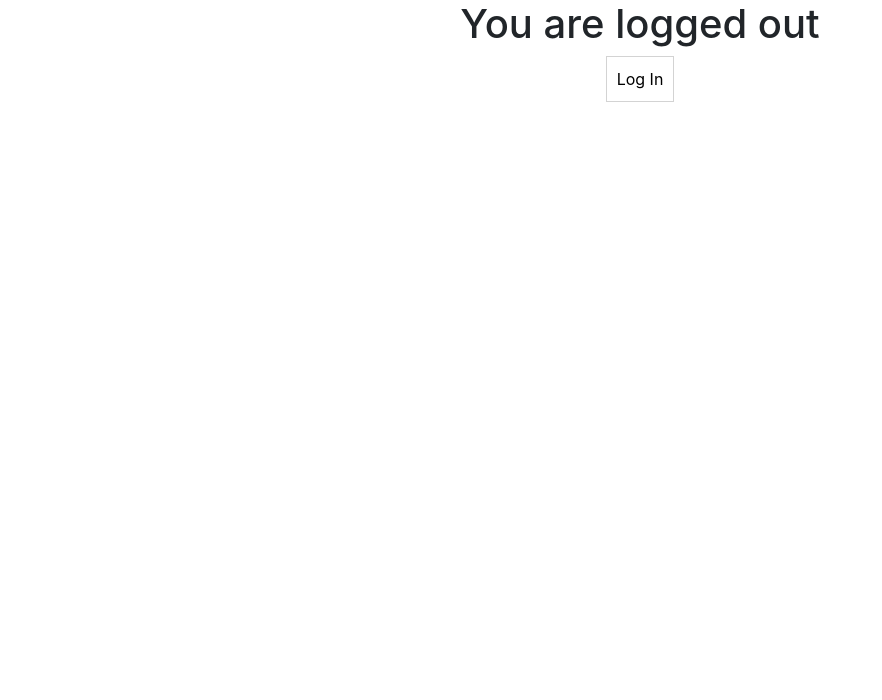
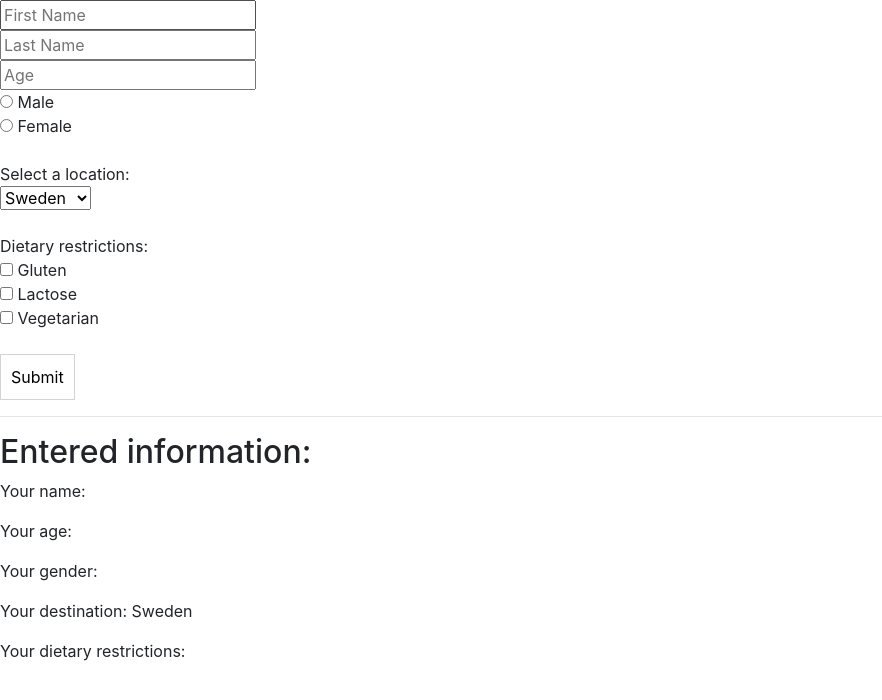
Before and after one commit to Gurkchilli/React, a React (Create React App) app: page / in a window 1280 px wide. Shown: the top 700 px of the page, without its empty margins (0-882 px from the left). Built offline with nearby package versions, Linux system fonts and the light colour scheme.

Commit message:
not working travel form, checkboxes need work

```diff
--- a/public/index.css
+++ b/public/index.css
@@ -2,7 +2,6 @@
 div {
   display: flex;
   flex-direction: column;
-  align-items: center;
   justify-content: center;
 }
 
--- a/src/App.js
+++ b/src/App.js
@@ -1,30 +1,159 @@
 import React, { Component } from "react";
+
+/**
+ * Challenge: Wire up the partially-finished travel form so that it works!
+ * Remember to use the concept of controlled forms
+ * https://reactjs.org/docs/forms.html
+ *
+ * All information should be populating the text below the form in real-time
+ * as you're filling it out
+ *
+ * This exercise is adapted from the V School curriculum on vanilla JS forms:
+ * https://coursework.vschool.io/travel-form/
+ *
+ * All of our challenges and learning resources are open for the public
+ * to play around with and learn from at https://coursework.vschool.io
+ */
 
 class App extends Component {
   constructor() {
     super();
     this.state = {
-      isLoggedIn: false,
+      firstName: "",
+      lastName: "",
+      age: "",
+      gender: "",
+      location: "Sweden",
+      gluten: false,
+      lactose: false,
+      vegetarian: false,
+      diet: [],
     };
-    this.handleClick = this.handleClick.bind(this);
+    this.handlechange = this.handlechange.bind(this);
   }
 
-  handleClick() {
-    this.setState((prevState) => {
-      return {
-        isLoggedIn: !prevState.isLoggedIn,
-      };
-    });
+  //diet: prevState.diet + [value],
+  handlechange(event) {
+    const { name, value, type, checked } = event.target;
+
+    if (type === "checkbox") {
+      //Handles the checkboxes
+      this.setState({ [name]: checked });
+      //Handles the list of clicked checkboxes
+      if (checked) {
+        this.setState((prevState) => {
+          const diet = prevState.diet.concat([value]);
+          return { diet };
+        });
+      } else {
+        this.setState((prevState) => {
+          const index = prevState.diet.indexOf([value]);
+          const diet = prevState.diet.splice(index, 1);
+          return { diet };
+        });
+      }
+    } else {
+      this.setState({ [name]: value });
+    }
   }
-
   render() {
     return (
-      <div>
-        <h1>You are logged {this.state.isLoggedIn ? "in" : "out"}</h1>
-        <button onClick={this.handleClick}>
-          Log {this.state.isLoggedIn ? "Out" : "In"}
-        </button>
-      </div>
+      <main>
+        <form>
+          <input
+            placeholder="First Name"
+            name="firstName"
+            value={this.state.firstName}
+            onChange={this.handlechange}
+          />
+          <br />
+          <input
+            placeholder="Last Name"
+            name="lastName"
+            value={this.state.lastName}
+            onChange={this.handlechange}
+          />
+          <br />
+          <input
+            placeholder="Age"
+            name="age"
+            value={this.state.age}
+            onChange={this.handlechange}
+          />
+          <br />
+          <input
+            type="radio"
+            name="gender"
+            value="Male"
+            onChange={this.handlechange}
+          />
+          {" Male"}
+          <br />
+          <input
+            type="radio"
+            name="gender"
+            value="Female"
+            onChange={this.handlechange}
+          />
+          {" Female"}
+          <br />
+          <br />
+          Select a location:
+          <br />
+          <select
+            name="location"
+            value={this.state.location}
+            onChange={this.handlechange}
+          >
+            <option value="Sweden">Sweden</option>
+            <option value="Finland">Finland</option>
+            <option value="Denmark">Denmark</option>
+          </select>
+          <br />
+          <br />
+          Dietary restrictions:
+          <br />
+          {/* Create check boxes for dietary restrictions here */}
+          <input
+            type="checkbox"
+            name="gluten"
+            value="Gluten"
+            checked={this.state.gluten}
+            onChange={this.handlechange}
+          />
+          {" Gluten"}
+          <br />
+          <input
+            type="checkbox"
+            name="lactose"
+            value="Lactose"
+            checked={this.state.lactose}
+            onChange={this.handlechange}
+          />
+          {" Lactose"}
+          <br />
+          <input
+            type="checkbox"
+            name="vegetarian"
+            value="Vegetarian"
+            checked={this.state.vegetarian}
+            onChange={this.handlechange}
+          />
+          {" Vegetarian"}
+          <br />
+          <br />
+          <button>Submit</button>
+        </form>
+        <hr />
+        <h2>Entered information:</h2>
+        <p>
+          Your name: {this.state.firstName} {this.state.lastName}
+        </p>
+        <p>Your age: {this.state.age}</p>
+        <p>Your gender: {this.state.gender}</p>
+        <p>Your destination: {this.state.location}</p>
+        <p>Your dietary restrictions: {this.state.diet.join(", ")}</p>
+      </main>
     );
   }
 }
```
